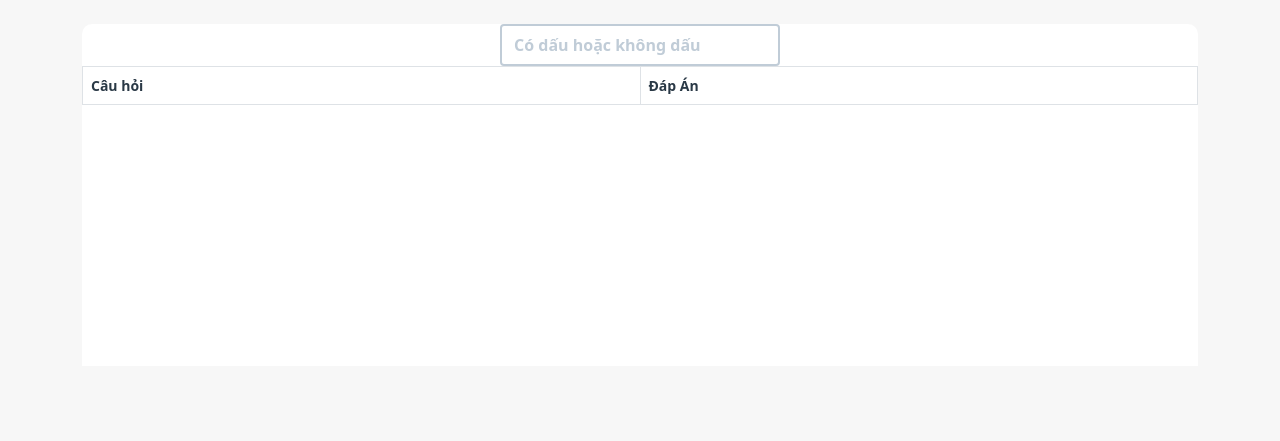
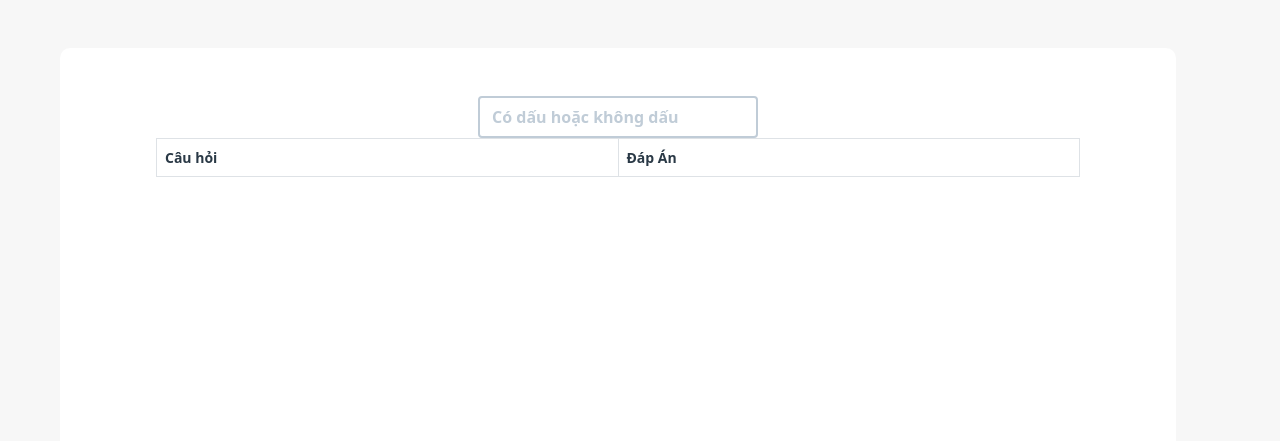
Before and after one commit to TanNhatCMS/TraDapAn, a plain HTML site: page index.html in a window 1280 px wide. Drawn offline with nearby package versions, Linux system fonts and the light colour scheme; no server answers; a web font is replaced by a local one.

Commit message:
Update index.html

```diff
--- a/index.html
+++ b/index.html
@@ -139,16 +139,16 @@ header h1 {
 </head>
 <body>
     <!-- Header end -->
-    <div class="container" id="content-wrap">
-        <main role="main" class="mt-4">
+    <div class="container mt-5 mx-5 mb-5" id="content-wrap">
+        <main role="main" class="p-5">
         <section>
             <div class="d-flex justify-content-center">
                 <input id="search-input" name="search-database" class="search-input" type="search"
                        placeholder="Có dấu hoặc không dấu" />
             </div>
             <!-- Table start -->
-            <div class="table-container">
-            <table id="table-book" class="table-book table-bordered table">
+            <div class="table-container mx-5 ">
+            <table id="table-book" class="mb-5 table-book table-bordered table">
                 <thead>
                     <tr>
                         <th style="width:50%"><label>Câu hỏi</label></th>
```
